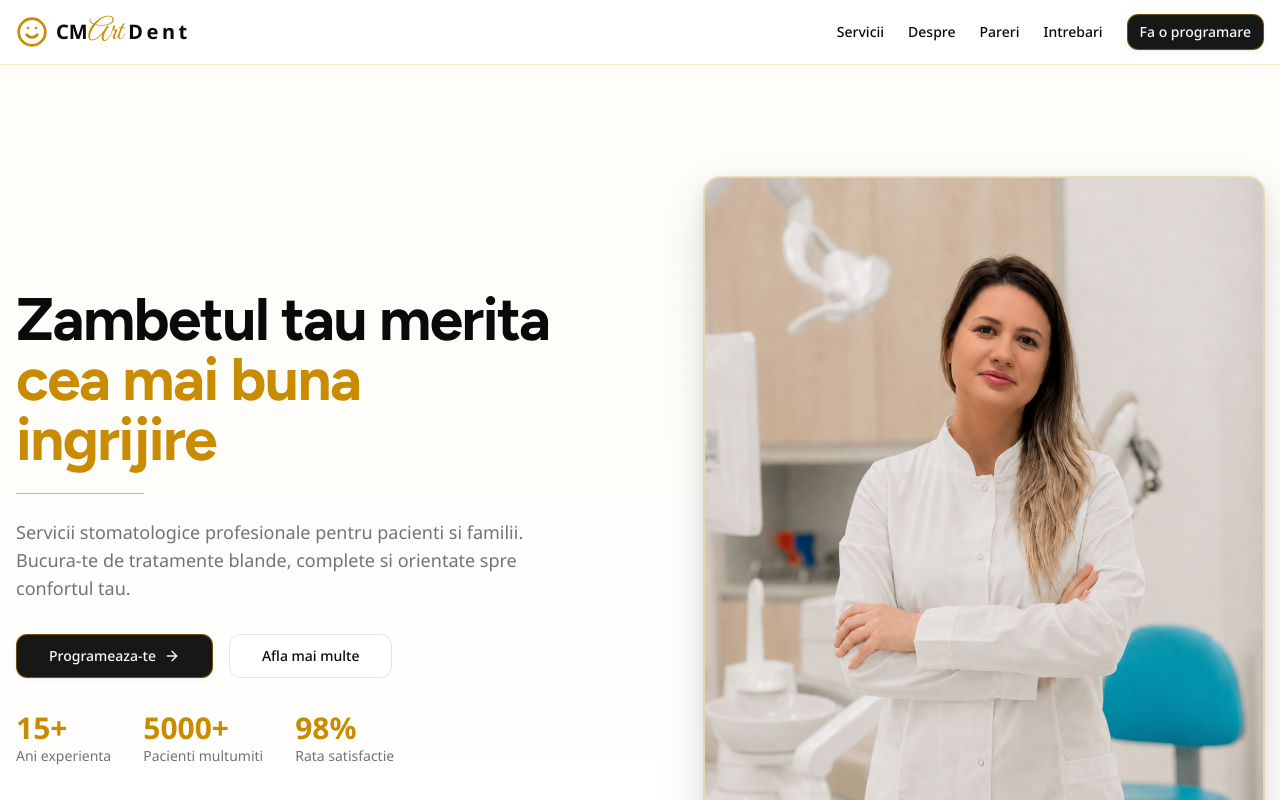
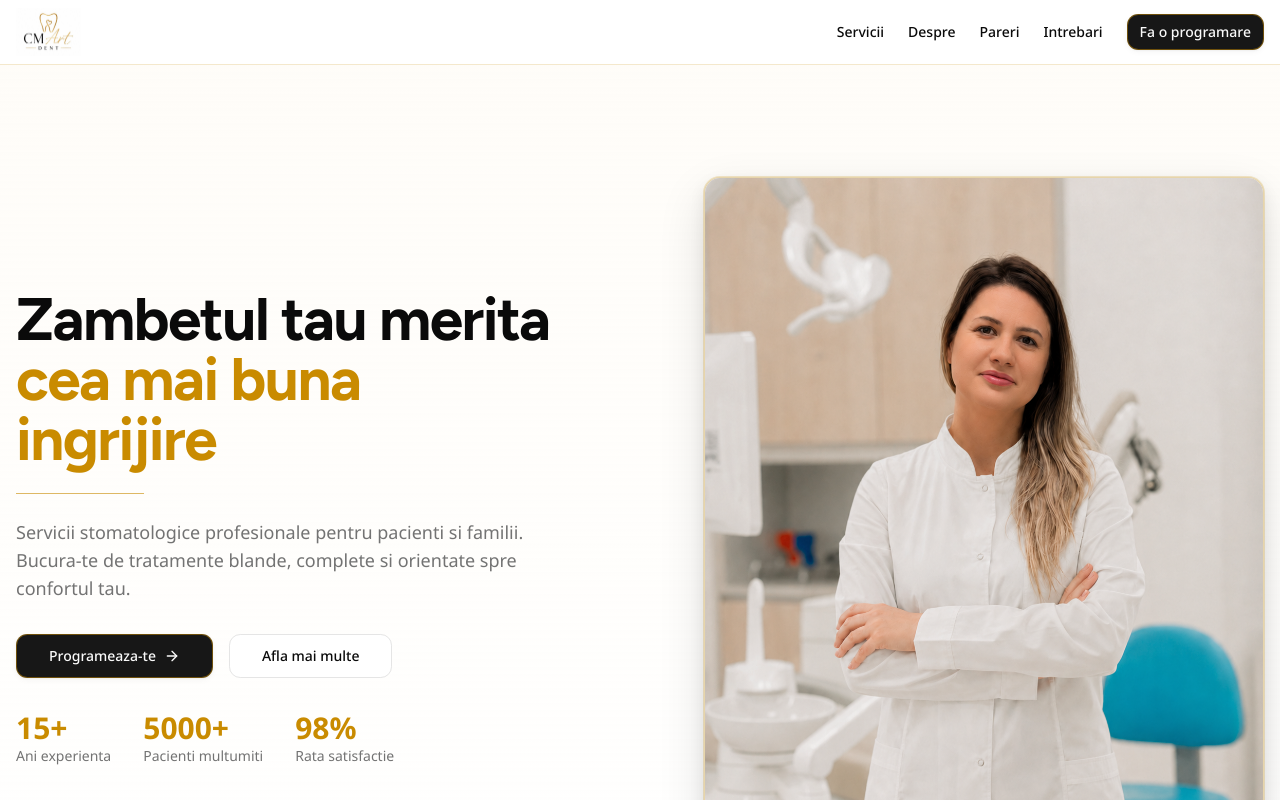
Before and after one commit to Freq95/dr-nasa, a React (Vite) app in the folder magic-ui-demo/smilecare-dental/: page / in a window 1280 px wide. Shown: the top 800 px of the page. Built offline with nearby package versions, Linux system fonts and the light colour scheme.

Commit message:
Use CMArt logo in header and footer

```diff
--- a/magic-ui-demo/smilecare-dental/src/DentistryWebsite.tsx
+++ b/magic-ui-demo/smilecare-dental/src/DentistryWebsite.tsx
@@ -288,12 +288,12 @@ const DentistryWebsite = () => {
       <nav className="sticky top-0 z-50 border-b border-gold/20 bg-background/95 backdrop-blur supports-[backdrop-filter]:bg-background/60">
         <div className="container mx-auto px-4">
           <div className="flex h-16 items-center justify-between">
-            <div className="flex items-center gap-2">
-              <Smile className="h-8 w-8 text-gold" />
-              <span className="text-xl font-bold">
-                CM<span className="font-script text-3xl font-normal leading-none text-gold">Art</span>{" "}
-                <span className="tracking-[0.18em]">Dent</span>
-              </span>
+            <div className="flex items-center">
+              <img
+                src={`${import.meta.env.BASE_URL}cmart-logo.png`}
+                alt="CMArt Dent"
+                className="h-10 w-auto object-contain sm:h-12"
+              />
             </div>
 
             {/* Desktop Navigation */}
@@ -699,12 +699,12 @@ const DentistryWebsite = () => {
         <div className="container mx-auto px-4">
           <div className="grid gap-8 md:grid-cols-2 lg:grid-cols-[1.25fr_0.8fr_1fr_0.85fr_0.85fr]">
             <div>
-              <div className="flex items-center gap-2 mb-4">
-                <Smile className="h-6 w-6 text-gold" />
-                <span className="font-bold">
-                  CM<span className="font-script text-2xl font-normal text-gold">Art</span>{" "}
-                  <span className="tracking-[0.14em]">Dent</span>
-                </span>
+              <div className="mb-4">
+                <img
+                  src={`${import.meta.env.BASE_URL}cmart-logo.png`}
+                  alt="CMArt Dent"
+                  className="mb-3 h-16 w-auto object-contain"
+                />
               </div>
               <p className="text-sm text-muted-foreground">
                 Ingrijire stomatologica pentru intreaga familie. Zambetul tau este prioritatea noastra.
```
Also changed, not shown: magic-ui-demo/smilecare-dental/public/cmart-logo.png (added).
